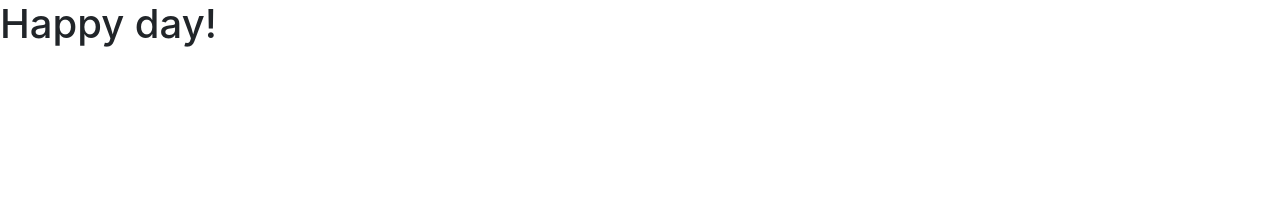
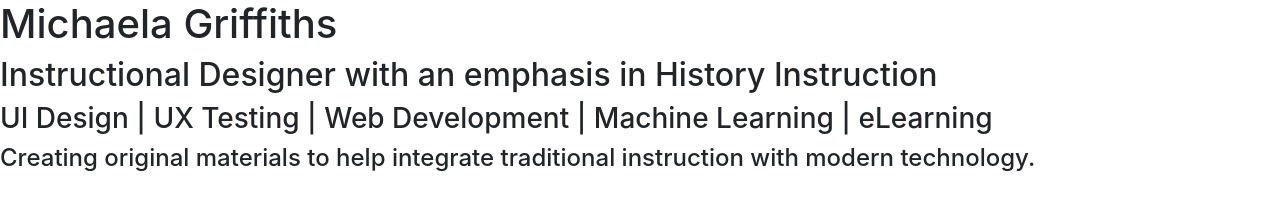
Before and after one commit to mbillat/EDPS_Michaela, a plain HTML site: page index.html in a window 1280 px wide. Drawn offline with nearby package versions, Linux system fonts and the light colour scheme.

Commit message:
Update index.html

```diff
--- a/index.html
+++ b/index.html
@@ -11,7 +11,14 @@
     <title>Hello, world!</title>
   </head>
   <body>
-    <h1>Happy day!</h1>
+    <div>
+      <h1>Michaela Griffiths</h1>
+      <h2>Instructional Designer with an emphasis in History Instruction</h2>
+			<h3>UI Design | UX Testing | Web Development | Machine Learning | eLearning</h3>
+			<h4>
+				Creating original materials to help integrate traditional instruction with modern technology.
+			</h4>
+    </div>
 
     <!-- Optional JavaScript -->
     <!-- jQuery first, then Popper.js, then Bootstrap JS -->
```
